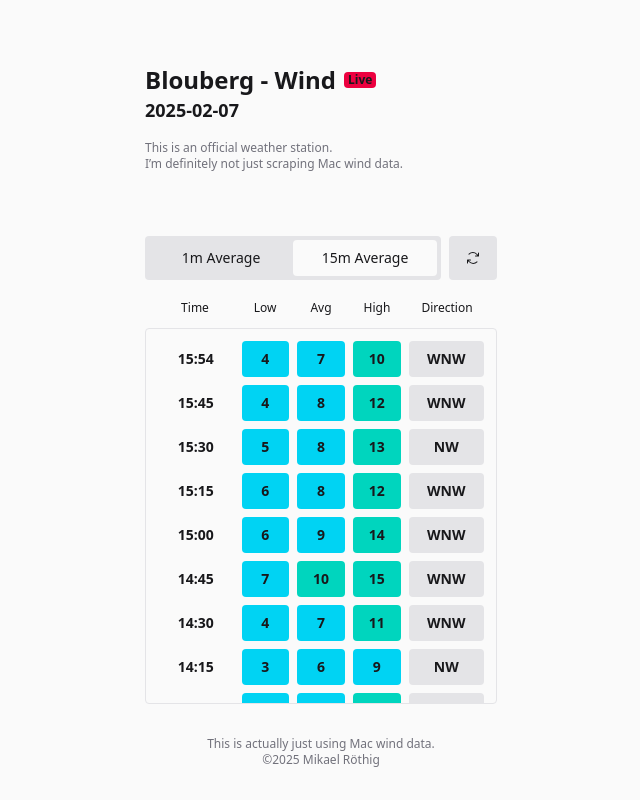
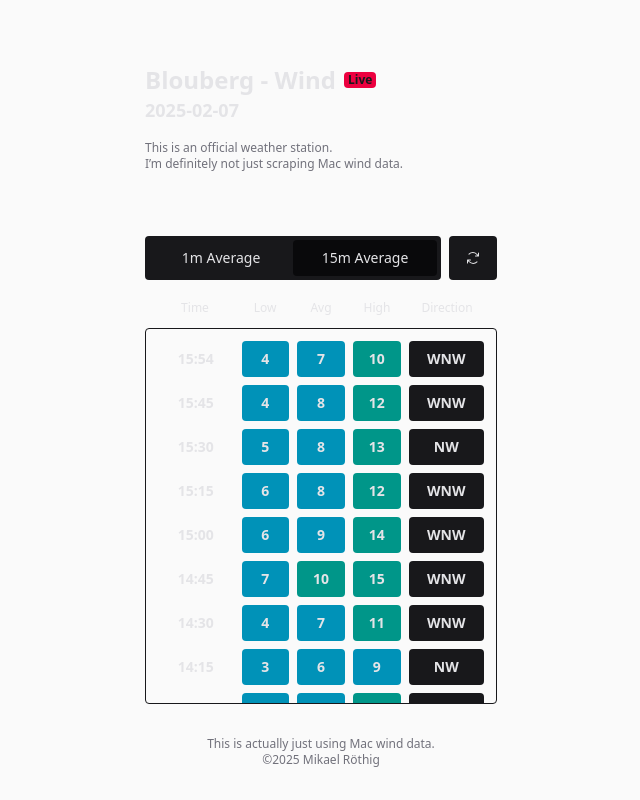
Before and after one commit to mikaelrothig/weather-station-dashboard-frontend, an Astro site: page / in a window 1280 px wide. Shown: the whole page, without its empty margins (319-959 px from the left). Built offline with nearby package versions, Linux system fonts and the light colour scheme; Astro itself is replaced by a stand-in of ours.

Commit message:
Removed theme based styling

```diff
--- a/src/components/WindData.jsx
+++ b/src/components/WindData.jsx
@@ -20,7 +20,7 @@ export default function GetWindData(){
                                 <span className={`flex col-span-2 items-center justify-center px-4 py-2 rounded font-bold text-sm ${bgLow}`}>{Math.round(entry.low)}</span>
                                 <span className={`flex col-span-2 items-center justify-center px-4 py-2 rounded font-bold text-sm ${bgAvg}`}>{Math.round(entry.avg)}</span>
                                 <span className={`flex col-span-2 items-center justify-center px-4 py-2 rounded font-bold text-sm ${bgHigh}`}>{Math.round(entry.high)}</span>
-                                <span className="flex col-span-3 items-center justify-center px-4 py-2 bg-zinc-200 dark:bg-zinc-900 rounded font-bold text-sm">{entry.dir}</span>
+                                <span className="flex col-span-3 items-center justify-center px-4 py-2 bg-zinc-900 rounded font-bold text-sm">{entry.dir}</span>
                             </div>
                         </div>
                     )
@@ -33,28 +33,28 @@ export default function GetWindData(){
 
         switch (true) {
             case entry >= 40:
-                bgColor = 'bg-purple-400 dark:bg-purple-600';
+                bgColor = 'bg-purple-600';
                 break;
             case entry >= 35:
-                bgColor = 'bg-pink-400 dark:bg-pink-600';
+                bgColor = 'bg-pink-600';
                 break;
             case entry >= 30:
-                bgColor = 'bg-rose-400 dark:bg-rose-600';
+                bgColor = 'bg-rose-600';
                 break;
             case entry >= 25:
-                bgColor = 'bg-orange-400 dark:bg-orange-600';
+                bgColor = 'bg-orange-600';
                 break;
             case entry >= 20:
-                bgColor = 'bg-yellow-400 dark:bg-yellow-600';
+                bgColor = 'bg-yellow-600';
                 break;
             case entry >= 15:
-                bgColor = 'bg-emerald-400 dark:bg-emerald-600';
+                bgColor = 'bg-emerald-600';
                 break;
             case entry >= 10:
-                bgColor = 'bg-teal-400 dark:bg-teal-600';
+                bgColor = 'bg-teal-600';
                 break;
             default:
-                bgColor = 'bg-cyan-400 dark:bg-cyan-600';
+                bgColor = 'bg-cyan-600';
         }
 
         return bgColor;
--- a/src/pages/index.astro
+++ b/src/pages/index.astro
@@ -22,13 +22,13 @@ let formattedDate = currentDate.toISOString().slice(0, 10).replace(/-/g, '-');
     </div>
 
     <div class="flex gap-x-2 pb-2">
-        <div class="grid grid-cols-2 p-1 w-full bg-zinc-200 dark:bg-zinc-900 rounded">
+        <div class="grid grid-cols-2 p-1 w-full bg-zinc-900 rounded">
             <button class="p-2 rounded">1m Average</button>
-            <button class="bg-zinc-50 dark:bg-zinc-950 p-2 rounded">15m Average</button>
+            <button class="bg-zinc-950 p-2 rounded">15m Average</button>
         </div>
 
-        <button class="bg-zinc-200 dark:bg-zinc-900 rounded py-3 px-4">
-            <ArrowsClockwise height="16" width="16" tailwindAttr="fill-zinc-900 dark:fill-zinc-200"/>
+        <button class="bg-zinc-900 rounded py-3 px-4">
+            <ArrowsClockwise height="16" width="16" tailwindAttr="fill-zinc-200"/>
         </button>
     </div>
 
@@ -39,7 +39,7 @@ let formattedDate = currentDate.toISOString().slice(0, 10).replace(/-/g, '-');
         <span class="text-center col-span-2 text-xs">High</span>
         <span class="text-center col-span-3 text-xs">Direction</span>
     </div>
-    <div class="border border-zinc-200 dark:border-zinc-900 rounded p-3 overflow-scroll">
+    <div class="border border-zinc-900 rounded p-3 overflow-scroll">
         <WindData client:load/>
     </div>
 
--- a/src/styles/global.css
+++ b/src/styles/global.css
@@ -1,16 +1,13 @@
 @import "tailwindcss";
-
-@custom-variant dark (&:where(.dark, .dark *));
-
 
 @layer base {
 
     h1 {
-        @apply text-2xl text-zinc-900 dark:text-zinc-200 font-bold;
+        @apply text-2xl text-zinc-200 font-bold;
     }
 
     h2 {
-        @apply text-lg text-zinc-900 dark:text-zinc-200 font-bold;
+        @apply text-lg text-zinc-200 font-bold;
     }
 
     p {
@@ -18,10 +15,10 @@
     }
 
     span {
-        @apply text-zinc-900 dark:text-zinc-200 text-xs;
+        @apply text-zinc-200 text-xs;
     }
 
     button {
-        @apply text-zinc-900 dark:text-zinc-200 text-sm hover:cursor-pointer;
+        @apply text-zinc-200 text-sm hover:cursor-pointer;
     }
 }
```
